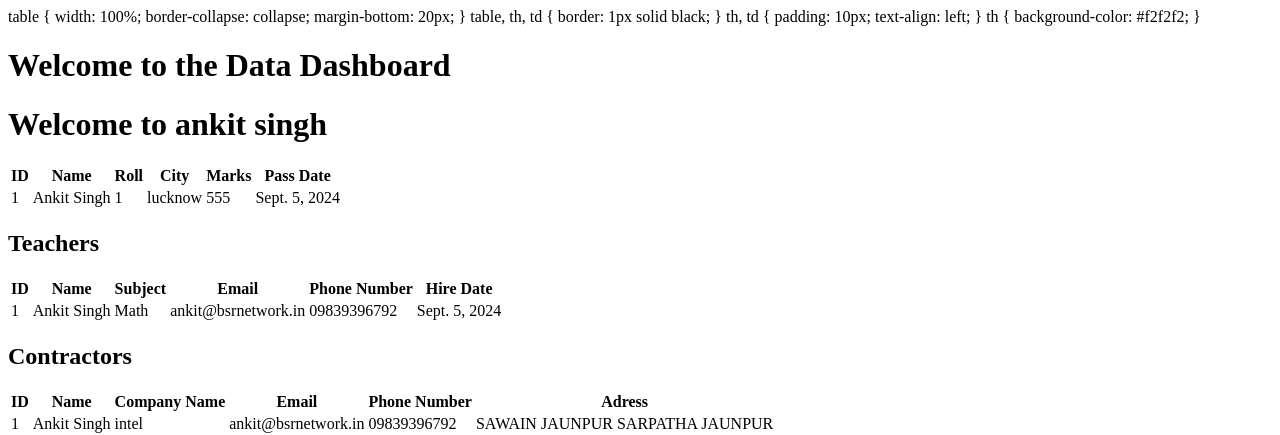
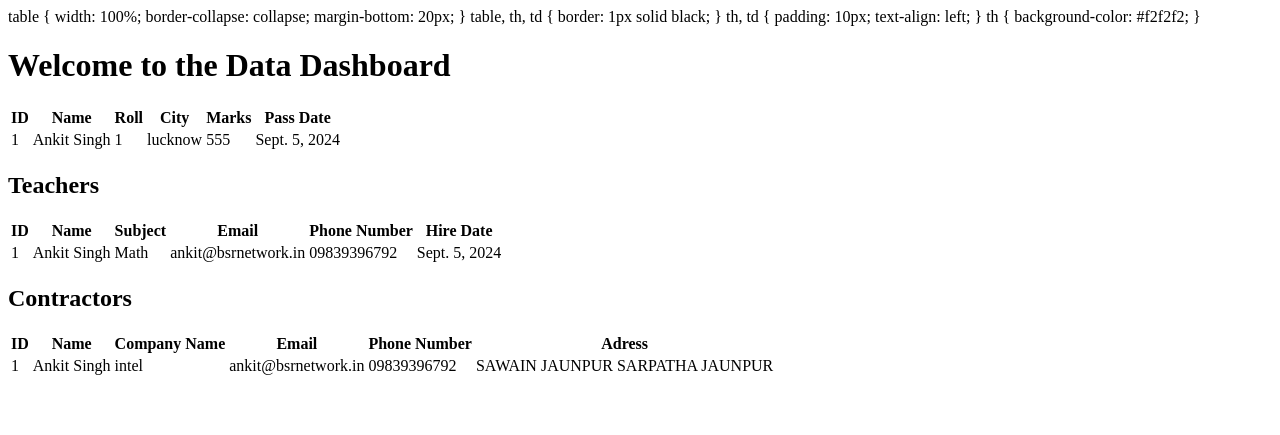
Before and after one commit to ankit-singh1718190/Abstract, a Django app: page /a/ in a window 1280 px wide. Shown: the top 435 px of the page. Run offline with Django 5.2, Linux system fonts and the light colour scheme; data comes from the database, SQL or seed files in the repository.

```diff
--- a/myapp/templates/myapp/home.html
+++ b/myapp/templates/myapp/home.html
@@ -25,7 +25,6 @@
 </head>
 <body>
     <h1>Welcome to the Data Dashboard</h1>
-	<h1>Welcome to ankit singh</h1>
     <table>
         <thead>
             <tr>
```
